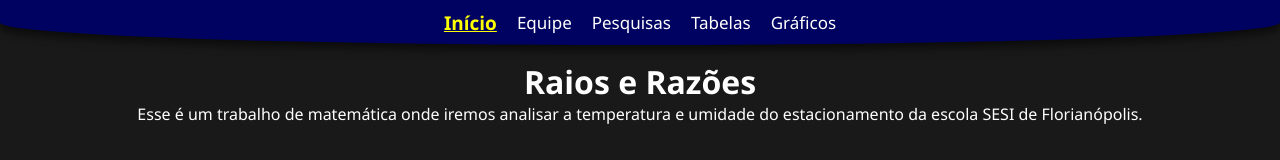
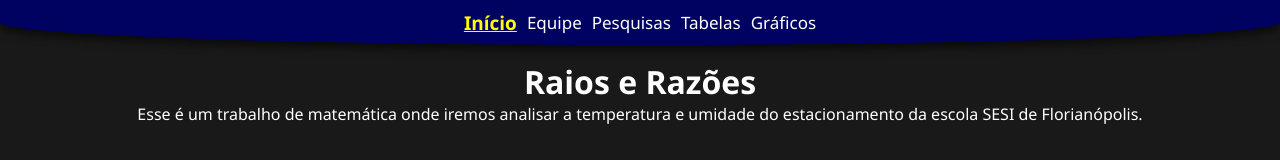
Before and after one commit to Igor-Dias-2010/raios-e-razoes, a Next.js app: page / in a window 1280 px wide. Shown: the top 160 px of the page. Built offline with nearby package versions, Linux system fonts and the light colour scheme.

Commit message:
update: diminui espaço entre os links da navbar

```diff
--- a/src/app/globals.css
+++ b/src/app/globals.css
@@ -42,8 +42,8 @@ nav {
 }
 
 a {
-    margin-left: 10px;
-    margin-right: 10px;
+    margin-left: 5px;
+    margin-right: 5px;
     color: white;
     text-decoration: none;
     transition: 0.3s;
```
